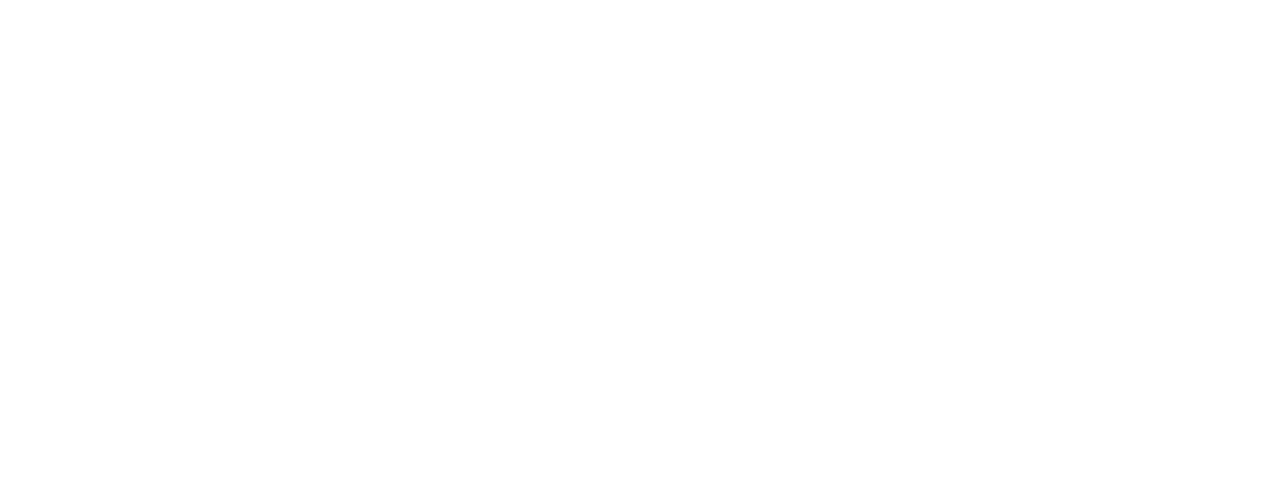
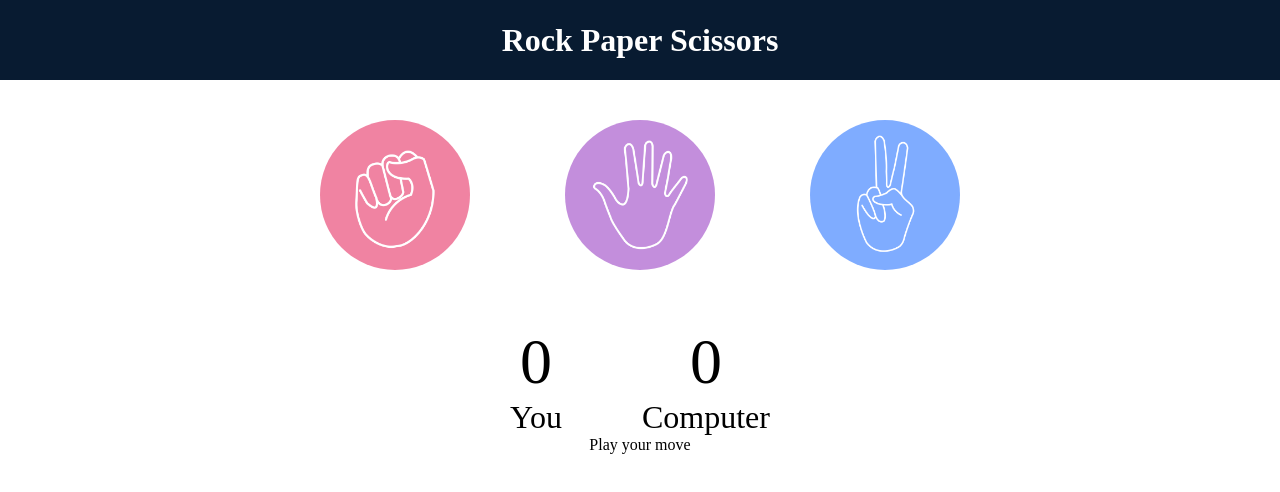
Before and after one commit to DevenderSingh-dev/Mini-Game, a plain HTML site: page index.html in a window 1280 px wide. Drawn offline with Linux system fonts and the light colour scheme.

Commit message:
Updated Files

```diff
--- a/index.html
+++ b/index.html
@@ -3,11 +3,36 @@
 <head>
     <meta charset="UTF-8">
     <meta name="viewport" content="width=device-width, initial-scale=1.0">
-    <title>Document</title>
+    <title>Rock Papae Scissors</title>
     <link rel="stylesheet" href="style.css">
     <script src="script.js" defer></script>
 </head>
 <body>
+    <h1>Rock Paper Scissors</h1>
+    <div class="choices">
+        <div class="choice" id="rock">
+            <img src="rock.png" alt="">
+        </div>
+        <div class="choice" id="paper">
+            <img src="paper.png" alt="">
+        </div>
+        <div class="choice" id="scissors">
+            <img src="scissors.png" alt="">
+        </div>
+    </div>
+    <div class="score-board">
+        <div class="score">
+            <p id="user-score">0</p>
+            <p>You</p>
+        </div>
+        <div class="score">
+            <p id="comp-score">0</p>
+            <p>Computer</p>
+        </div>
+    </div>
 
+    <div class="msg-container">
+        <p id="msg">Play your move</p>
+    </div>
 </body>
 </html>
--- a/style.css
+++ b/style.css
@@ -0,0 +1,50 @@
+*{
+    margin: 0;
+    padding: 0;
+    text-align: center;
+}
+h1{
+    background-color: #081b31;
+    color: white;
+    height: 5rem;
+    line-height: 5rem;
+}
+.choice {
+    height: 165px;
+    width: 165px;
+    border-radius: 50%;
+    display: flex;
+    justify-content: center;
+    align-items: center;
+}
+
+.choice:hover {
+    cursor: pointer;
+    background-color: #081b31;
+}
+img {
+    height: 150px;
+    width: 150px;
+    object-fit: cover;
+    border-radius: 50%;
+}
+.choices {
+    display: flex;
+    justify-content: center;
+    align-items: center;
+    gap: 5rem;
+    margin-top: 2rem;
+}
+
+.score-board {
+    display: flex;
+    justify-content: center;
+    align-items: center;
+    font-size: 2rem;
+    margin-top: 3rem;
+    gap: 5rem;
+}
+
+#user-score, #comp-score {
+font-size: 4rem;
+}
```
